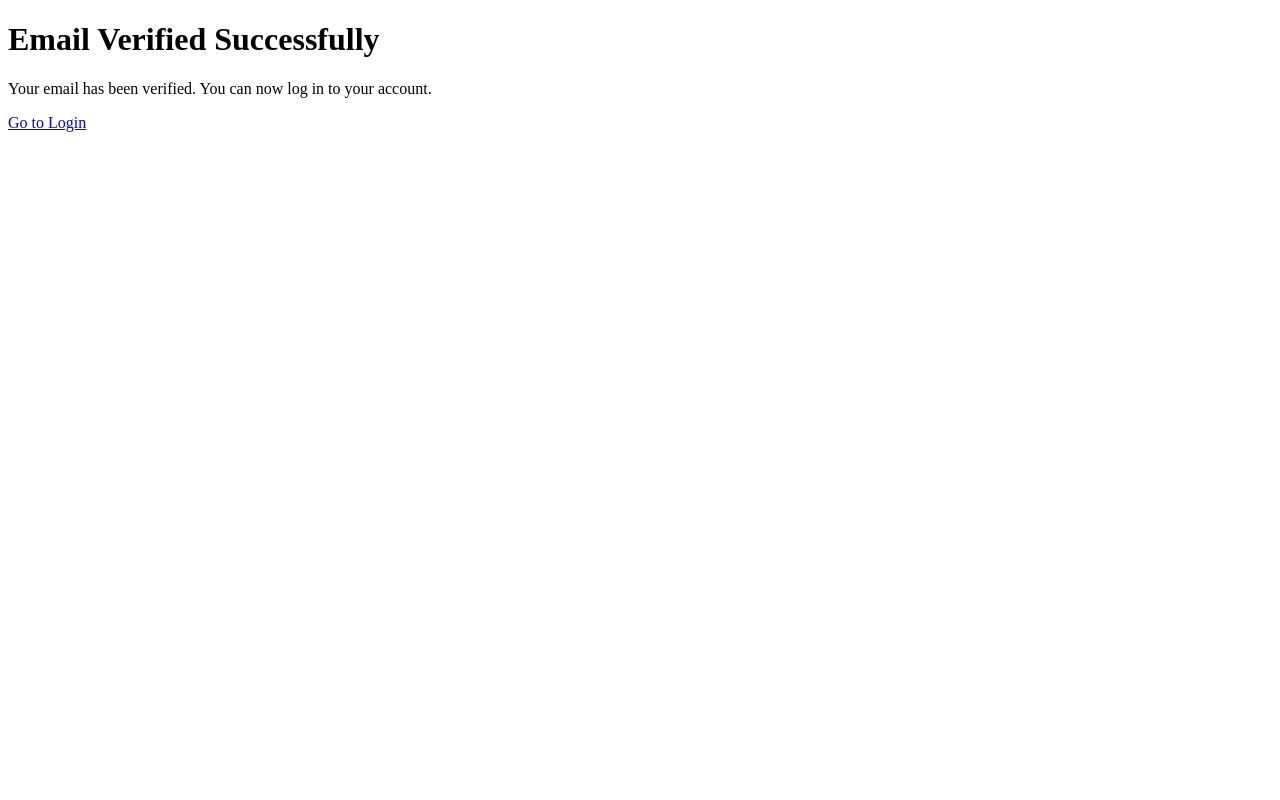
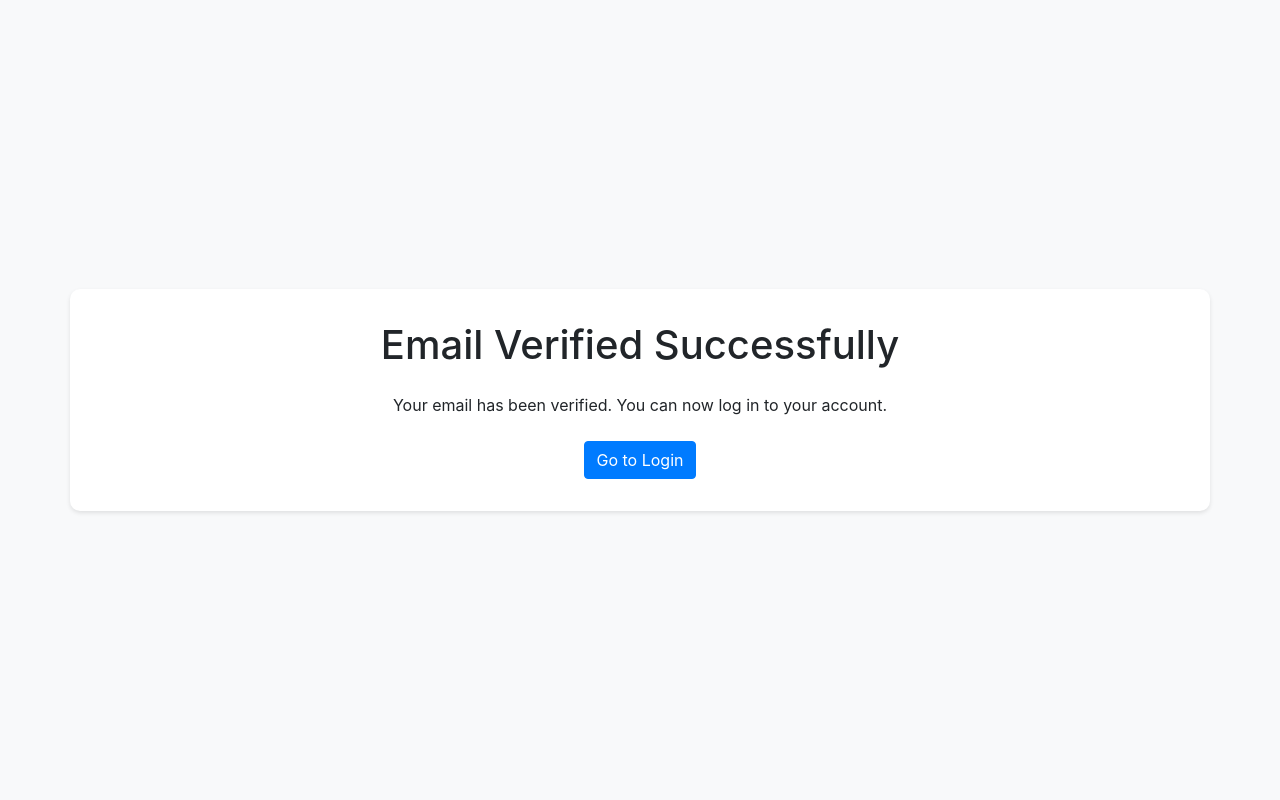
Before and after one commit to rachitpoudel101/fyp, a Django app: template Backend/user/templates/email_verified.html in a window 1280 px wide. Run offline with Django 5.2, Linux system fonts and the light colour scheme; the template is opened without the code that fills it, so the values that code supplies are empty; some libraries are stand-ins or nearby versions.

Commit message:
update in ui of the email verification.

```diff
--- a/Backend/user/templates/email_verified.html
+++ b/Backend/user/templates/email_verified.html
@@ -4,12 +4,36 @@
     <meta charset="UTF-8">
     <meta name="viewport" content="width=device-width, initial-scale=1.0">
     <title>Email Verified</title>
-    {% comment %} <link rel="stylesheet" href="{% static 'css/styles.css' %}"> {% endcomment %}
+    <link rel="stylesheet" href="https://stackpath.bootstrapcdn.com/bootstrap/4.5.2/css/bootstrap.min.css">
+    <style>
+        body {
+            background-color: #f8f9fa;
+            display: flex;
+            justify-content: center;
+            align-items: center;
+            height: 100vh;
+        }
+        .container {
+            background: white;
+            padding: 2rem;
+            border-radius: 10px;
+            box-shadow: 0 2px 4px rgba(0,0,0,0.1);
+            text-align: center;
+        }
+        .btn-primary {
+            background-color: #007bff;
+            border-color: #007bff;
+        }
+        .btn-primary:hover {
+            background-color: #0056b3;
+            border-color: #004085;
+        }
+    </style>
 </head>
 <body>
     <div class="container">
-        <h1>Email Verified Successfully</h1>
-        <p>Your email has been verified. You can now log in to your account.</p>
+        <h1 class="mb-4">Email Verified Successfully</h1>
+        <p class="mb-4">Your email has been verified. You can now log in to your account.</p>
         <a href="{% url 'login' %}" class="btn btn-primary">Go to Login</a>
     </div>
 </body>
```
